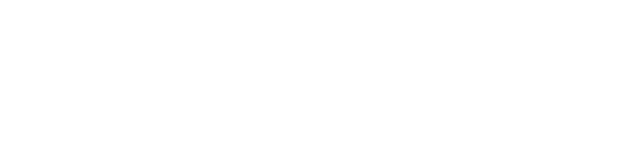
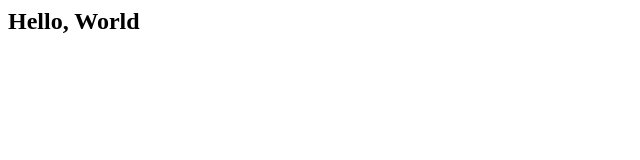
Before and after one commit to ribalchenko2u-2022-stack/learning-demo, a plain HTML site: page index.html in a window 1280 px wide. Shown: the whole page, without its empty margins (0-640 px from the left). Drawn offline with Linux system fonts and the light colour scheme.

Commit message:
Update index.html

```diff
--- a/index.html
+++ b/index.html
@@ -1,5 +1,5 @@
 <html>
  <body>
-  <h2></h2>
+  <h2>Hello, World</h2>
  </body>
 </html>
```
